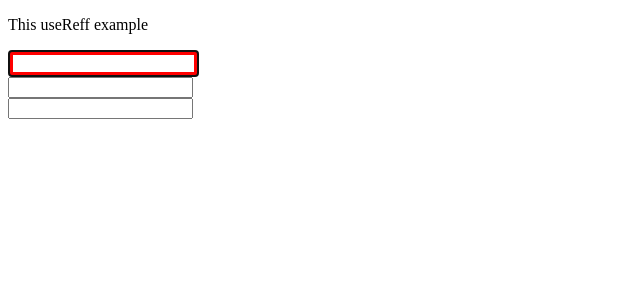
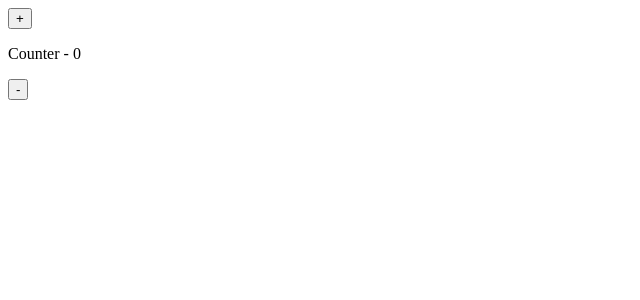
Before and after one commit to Ryuuutaaa/react-udemy, a React (Vite) app: page / in a window 1280 px wide. Shown: the top 300 px of the page, without its empty margins (0-640 px from the left). Built offline with nearby package versions, Linux system fonts and the light colour scheme.

Commit message:
feat : add reducer

```diff
--- a/src/App.jsx
+++ b/src/App.jsx
@@ -1,6 +1,8 @@
 // import UseCallback from "./components/UseCallback";
 
-import UserReff from "./components/UserReff";
+import UserReducer from "./components/UserReducer";
+
+// import UserReff from "./components/UserReff";
 
 function App() {
   return (
@@ -12,7 +14,8 @@ function App() {
         {/* <button onClick={() => setToggle(!toggle)}>Click Toggle</button>
         {toggle ? <CounterApp /> : <Timer />} */}
         {/* <UseCallback /> */}
-        <UserReff />
+        {/* <UserReff /> */}
+        <UserReducer />
       </div>
     </>
   );
--- a/src/components/UserReducer.jsx
+++ b/src/components/UserReducer.jsx
@@ -1,11 +1,26 @@
 import React, { useReducer } from "react";
 
+const initialState = 0;
+
+const reducer = (state, action) => {
+  // return new state
+  switch (action) {
+    case "increment":
+      return state + 1;
+    case "decrement":
+      return state - 1;
+    default:
+      return state;
+  }
+};
+
 const UserReducer = () => {
+  const [counter, dispatch] = useReducer(reducer, initialState);
   return (
     <div>
-      <button>+</button>
-      <p>Counter - 0</p>
-      <button>-</button>
+      <button onClick={() => dispatch("increment")}>+</button>
+      <p>Counter - {counter}</p>
+      <button onClick={() => dispatch("decrement")}>-</button>
     </div>
   );
 };
```
